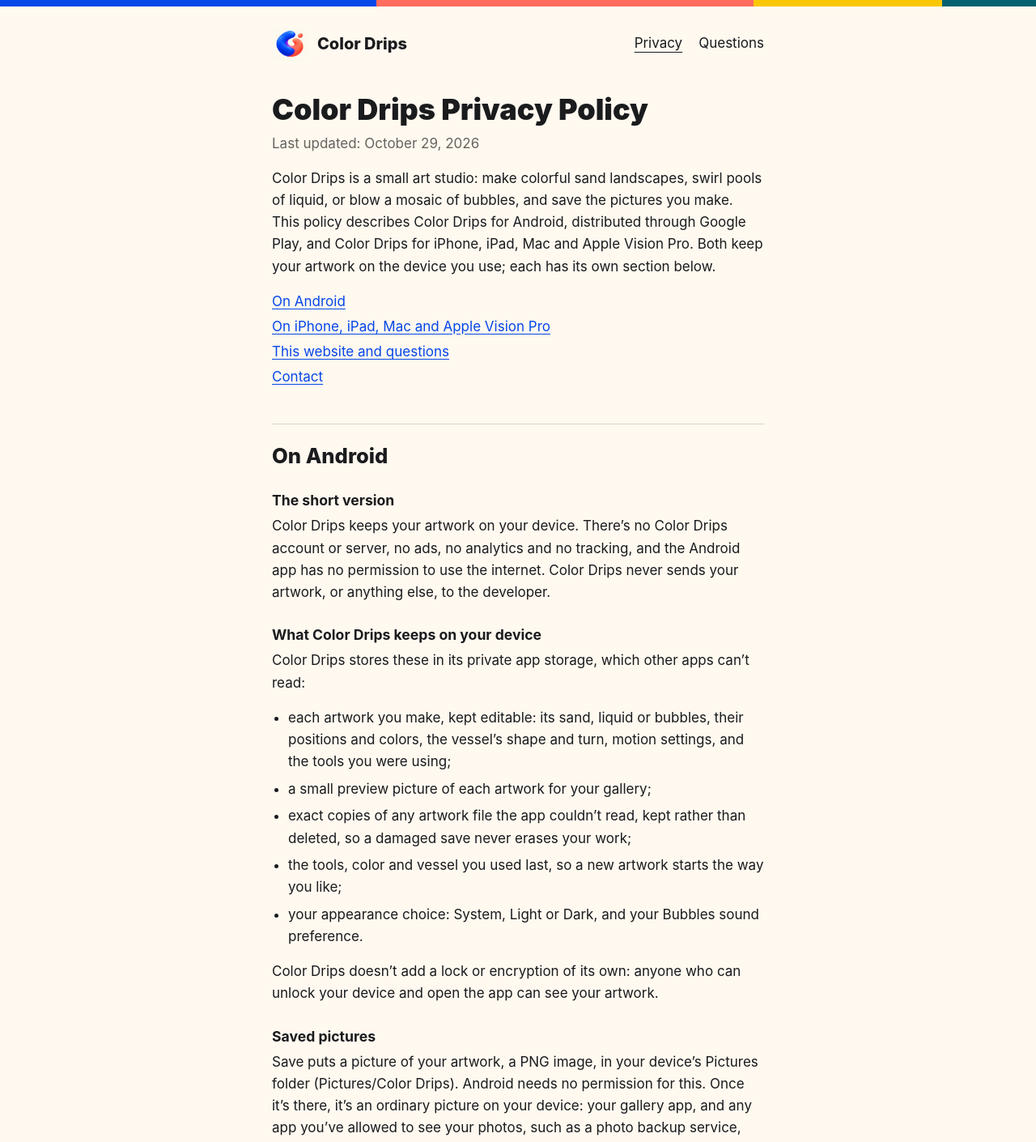
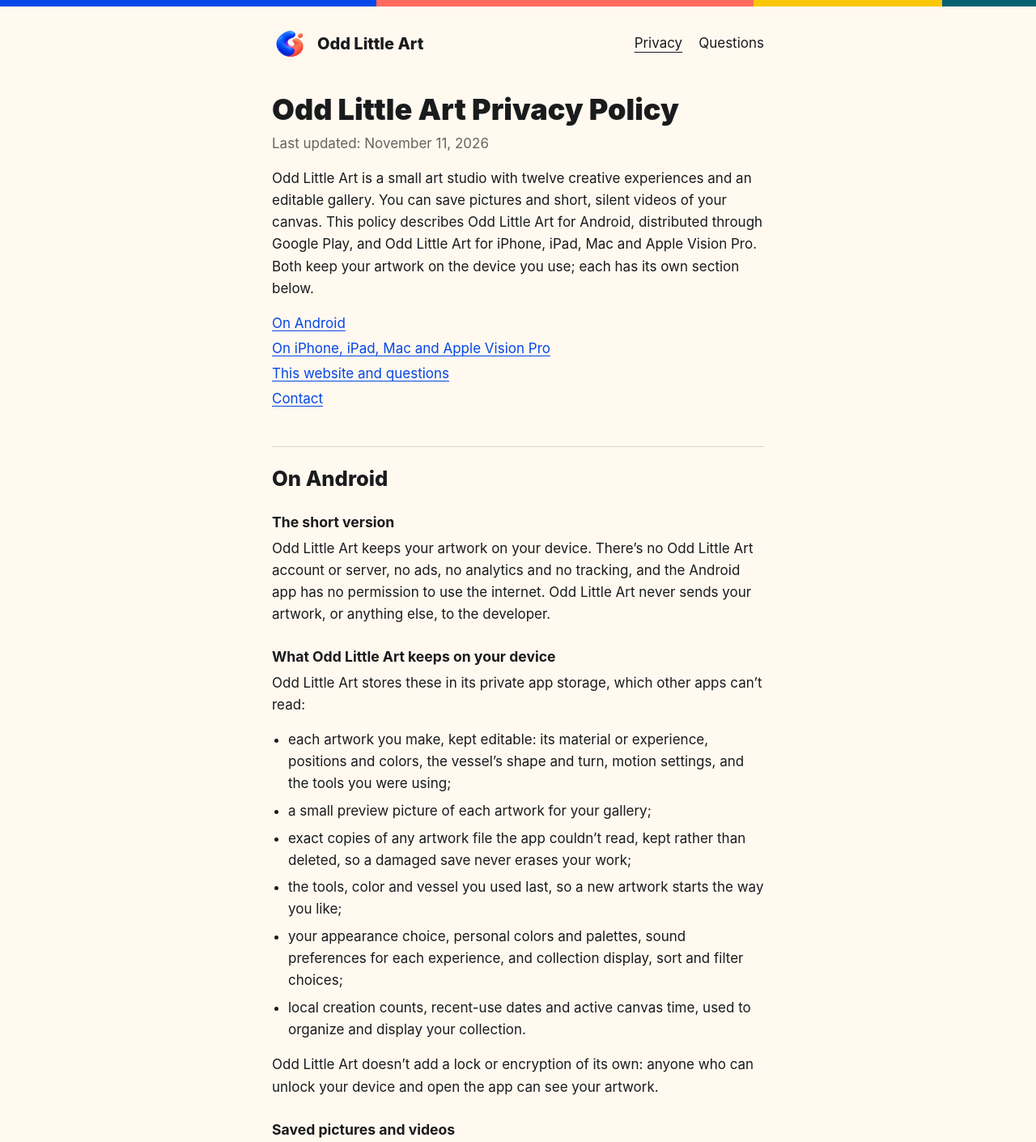
Before and after one commit to danbretl/color-drips-support, a plain HTML site: page privacy/index.html in a window 1280 px wide. Shown: the top 1410 px of the page at 81% size. Drawn offline with Linux system fonts and the light colour scheme.

Commit message:
Rename the support site to Odd Little Art

```diff
--- a/privacy/index.html
+++ b/privacy/index.html
@@ -4,20 +4,20 @@
 <meta charset="utf-8">
 <meta name="viewport" content="width=device-width, initial-scale=1">
 <meta name="color-scheme" content="light dark">
-<title>Privacy Policy · Color Drips</title>
-<meta name="description" content="Color Drips keeps your artwork on your device. No account, no ads, no analytics, and the Android app has no internet access.">
-<link rel="canonical" href="https://danbretl.github.io/color-drips-support/privacy/">
+<title>Privacy Policy · Odd Little Art</title>
+<meta name="description" content="Odd Little Art keeps your artwork on your device. No account, no ads, no analytics, and the Android app has no internet access.">
+<link rel="canonical" href="https://oddlittleart.com/privacy/">
 <link rel="icon" type="image/png" href="../assets/icon.png">
 <link rel="stylesheet" href="../assets/site.css">
 </head>
 <body>
 <a class="skip-link" href="#main">Skip to content</a>
 <div class="bands" aria-hidden="true"><span></span><span></span><span></span><span></span></div>
-<header class="site-header wrap"><a class="brand" href="../"><img src="../assets/icon.png" width="44" height="44" alt=""><span>Color Drips</span></a><nav aria-label="Main"><a href="../privacy/" aria-current="page">Privacy</a><a href="https://github.com/danbretl/color-drips-support/issues">Questions</a></nav></header>
+<header class="site-header wrap"><a class="brand" href="../"><img src="../assets/icon.png" width="44" height="44" alt=""><span>Odd Little Art</span></a><nav aria-label="Main"><a href="../privacy/" aria-current="page">Privacy</a><a href="https://github.com/danbretl/color-drips-support/issues">Questions</a></nav></header>
 <main id="main" class="wrap" tabindex="-1">
-<h1>Color Drips Privacy Policy</h1>
-<p class="updated">Last updated: October 29, 2026</p>
-<p>Color Drips is a small art studio: make colorful sand landscapes, swirl pools of liquid, or blow a mosaic of bubbles, and save the pictures you make. This policy describes Color Drips for Android, distributed through Google Play, and Color Drips for iPhone, iPad, Mac and Apple Vision Pro. Both keep your artwork on the device you use; each has its own section below.</p>
+<h1>Odd Little Art Privacy Policy</h1>
+<p class="updated">Last updated: November 11, 2026</p>
+<p>Odd Little Art is a small art studio with twelve creative experiences and an editable gallery. You can save pictures and short, silent videos of your canvas. This policy describes Odd Little Art for Android, distributed through Google Play, and Odd Little Art for iPhone, iPad, Mac and Apple Vision Pro. Both keep your artwork on the device you use; each has its own section below.</p>
 <nav class="page-index" aria-label="On this page">
 <ul>
 <li><a href="#android">On Android</a></li>
@@ -30,30 +30,31 @@
 <h2 id="android" class="platform">On Android</h2>
 
 <h3 id="the-short-version">The short version</h3>
-<p>Color Drips keeps your artwork on your device. There’s no Color Drips account or server, no ads, no analytics and no tracking, and the Android app has no permission to use the internet. Color Drips never sends your artwork, or anything else, to the developer.</p>
+<p>Odd Little Art keeps your artwork on your device. There’s no Odd Little Art account or server, no ads, no analytics and no tracking, and the Android app has no permission to use the internet. Odd Little Art never sends your artwork, or anything else, to the developer.</p>
 
-<h3 id="what-color-drips-keeps-on-your-device">What Color Drips keeps on your device</h3>
-<p>Color Drips stores these in its private app storage, which other apps can’t read:</p>
+<h3 id="what-color-drips-keeps-on-your-device">What Odd Little Art keeps on your device</h3>
+<p>Odd Little Art stores these in its private app storage, which other apps can’t read:</p>
 <ul>
-<li>each artwork you make, kept editable: its sand, liquid or bubbles, their positions and colors, the vessel’s shape and turn, motion settings, and the tools you were using;</li>
+<li>each artwork you make, kept editable: its material or experience, positions and colors, the vessel’s shape and turn, motion settings, and the tools you were using;</li>
 <li>a small preview picture of each artwork for your gallery;</li>
 <li>exact copies of any artwork file the app couldn’t read, kept rather than deleted, so a damaged save never erases your work;</li>
 <li>the tools, color and vessel you used last, so a new artwork starts the way you like;</li>
-<li>your appearance choice: System, Light or Dark, and your Bubbles sound preference.</li>
+<li>your appearance choice, personal colors and palettes, sound preferences for each experience, and collection display, sort and filter choices;</li>
+<li>local creation counts, recent-use dates and active canvas time, used to organize and display your collection.</li>
 </ul>
-<p>Color Drips doesn’t add a lock or encryption of its own: anyone who can unlock your device and open the app can see your artwork.</p>
+<p>Odd Little Art doesn’t add a lock or encryption of its own: anyone who can unlock your device and open the app can see your artwork.</p>
 
-<h3 id="saved-pictures">Saved pictures</h3>
-<p>Save puts a picture of your artwork, a PNG image, in your device’s Pictures folder (Pictures/Color Drips). Android needs no permission for this. Once it’s there, it’s an ordinary picture on your device: your gallery app, and any app you’ve allowed to see your photos, such as a photo backup service, can see it under its own terms. Color Drips doesn’t read your other pictures.</p>
+<h3 id="saved-pictures">Saved pictures and videos</h3>
+<p>Saving a picture puts a PNG image of your artwork in your device’s Pictures folder. Saving a canvas video puts a short, silent video in Movies. Android needs no storage permission for these exports. They become ordinary media files on your device: your gallery app, and any app you’ve allowed to see your photos and videos, such as a backup service, can see them under its own terms. Odd Little Art doesn’t read your other pictures or videos, or use your camera or microphone to record the canvas.</p>
 
 <h3 id="device-tilt">Device tilt</h3>
-<p>When device tilt is on, Color Drips reads your device’s motion sensor while an artwork is open, to choose which way is downhill. Android needs no permission for this. The readings aren’t stored or sent anywhere; only the resulting downhill direction becomes part of your artwork. You can switch tilt off and use the direction dial instead.</p>
+<p>When device tilt is on, Odd Little Art reads your device’s motion sensor while an artwork is open, to choose which way is downhill. Android needs no permission for this. The readings aren’t stored or sent anywhere; only the resulting downhill direction becomes part of your artwork. You can switch tilt off and use the direction dial instead.</p>
 
 <h3 id="backup-and-moving-to-a-new-device">Backup and moving to a new device</h3>
-<p>Android can include your artwork and your Color Drips preferences in your device backup, and can copy them to a new device when you set it up. Color Drips allows cloud backup only when Android encrypts it end to end with your screen lock (PIN, pattern or password), so the developer can’t read it. Without that encryption, Color Drips is left out of cloud backup. A direct transfer to a new device goes from device to device rather than through a server. Saved pictures in your Pictures folder follow your gallery’s or photo app’s own backup settings.</p>
+<p>Android can include your artwork and your Odd Little Art preferences in your device backup, and can copy them to a new device when you set it up. Odd Little Art allows cloud backup only when Android encrypts it end to end with your screen lock (PIN, pattern or password), so the developer can’t read it. Without that encryption, Odd Little Art is left out of cloud backup. A direct transfer to a new device goes from device to device rather than through a server. Saved pictures and videos follow your gallery’s or photo app’s own backup settings.</p>
 <p>You control backup in your device’s settings. The Android app doesn’t sync with other devices.</p>
 
-<h3 id="what-color-drips-doesnt-do">What Color Drips doesn’t do</h3>
+<h3 id="what-color-drips-doesnt-do">What Odd Little Art doesn’t do</h3>
 <ul>
 <li>No account or sign-in.</li>
 <li>No ads, analytics, crash-reporting or tracking tools, and no third-party code that collects data.</li>
@@ -61,41 +62,41 @@
 <li>No internet access: the Android app doesn’t request the permission.</li>
 <li>No access to your contacts, location, camera, microphone or files, and it doesn’t read your photos.</li>
 </ul>
-<p>Google Play and Android may give the developer statistics such as install counts, and crash or freeze reports from people who chose to share diagnostics with Google. Google provides those reports under its own privacy policy. Color Drips doesn’t write your artwork into logs or diagnostics.</p>
+<p>Google Play and Android may give the developer statistics such as install counts, and crash or freeze reports from people who chose to share diagnostics with Google. Google provides those reports under its own privacy policy. Odd Little Art doesn’t write your artwork into logs or diagnostics.</p>
 
 <h3 id="keeping-and-deleting-your-artwork">Keeping and deleting your artwork</h3>
-<p>Your artwork stays on your device until you remove it. Starting something new keeps the previous artwork in your gallery. Color Drips doesn’t yet have a way to delete a single artwork inside the app; to remove everything Color Drips keeps on a device, clear its storage in Android settings or uninstall it. Pictures you saved stay in your Pictures folder until you delete them there. An encrypted backup in your Google account follows your Google backup settings.</p>
-<p>Color Drips never sends your artwork to the developer, so there’s nothing for the developer to delete on a server.</p>
+<p>Your artwork stays on your device until you remove it. Starting something new keeps the previous artwork in your gallery. Odd Little Art doesn’t yet have a way to delete a single artwork inside the app; to remove everything Odd Little Art keeps on a device, clear its storage in Android settings or uninstall it. Pictures and videos you saved stay in Pictures and Movies until you delete them there. An encrypted backup in your Google account follows your Google backup settings.</p>
+<p>Odd Little Art never sends your artwork to the developer, so there’s nothing for the developer to delete on a server.</p>
 
 <h2 id="apple" class="platform">On iPhone, iPad, Mac and Apple Vision Pro</h2>
 
 <h3 id="apple-the-short-version">The short version</h3>
-<p>On Apple devices, Color Drips keeps the same editable studio library on the device you use. It doesn’t sync between devices, and there is no Color Drips account, server, advertising, analytics or tracking. Color Drips doesn’t send your artwork to the developer.</p>
+<p>On Apple devices, Odd Little Art keeps the same editable studio library on the device you use. It doesn’t sync between devices, and there is no Odd Little Art account, server, advertising, analytics or tracking. Odd Little Art doesn’t send your artwork to the developer.</p>
 
-<h3 id="apple-what-color-drips-keeps">What Color Drips keeps on your device</h3>
-<p>Color Drips keeps your editable artwork, gallery previews, exact copies of any artwork file it couldn’t read, your last-used tools, color and vessel, and your appearance and Bubbles sound preferences in its private app storage. On devices that save pictures to Photos, local export records help recognize artwork already saved there and avoid accidental duplicate pictures. These records stay on your device.</p>
+<h3 id="apple-what-color-drips-keeps">What Odd Little Art keeps on your device</h3>
+<p>Odd Little Art keeps your editable artwork, gallery previews, exact copies of any artwork file it couldn’t read, your last-used tools, color and vessel, personal colors and palettes, appearance, per-experience sound, and collection display, sort and filter preferences in its private app storage. It also keeps local creation counts, recent-use dates and active canvas time to organize and display your collection. On devices that save pictures to Photos, local export records help recognize artwork already saved there and avoid accidental duplicate pictures. These records stay on your device.</p>
 
-<h3 id="apple-saved-pictures">Saved pictures</h3>
-<p>On iPhone, iPad and Apple Vision Pro, Save adds a picture of your artwork to Photos. The first time, your device asks whether Color Drips may add photos; that permission lets it add pictures but not see your library. On Mac, Save asks where to put the picture, and Color Drips can write only the file you choose: it runs in Apple’s app sandbox with access only to files you pick.</p>
+<h3 id="apple-saved-pictures">Saved pictures and videos</h3>
+<p>On iPhone, iPad and Apple Vision Pro, saving a picture or canvas video adds it to Photos. The first time, your device asks whether Odd Little Art may add photos; that permission lets it add pictures and videos but not see your library. On Mac, saving asks where to put the picture or video, and Odd Little Art can write only the file you choose: it runs in Apple’s app sandbox with access only to files you pick. Canvas videos are silent recordings of the artwork; they do not use your camera or microphone.</p>
 
 <h3 id="apple-device-tilt">Device tilt</h3>
-<p>On iPhone and iPad, Color Drips can read your device’s motion sensors while an artwork is open, to choose which way is downhill. The readings aren’t stored or sent anywhere; only the resulting direction becomes part of your artwork.</p>
+<p>On iPhone and iPad, Odd Little Art can read your device’s motion sensors while an artwork is open, to choose which way is downhill. The readings aren’t stored or sent anywhere; only the resulting direction becomes part of your artwork.</p>
 
 <h3 id="apple-backups">Backups</h3>
-<p>Your device’s own backups, such as iCloud Backup or a backup to your computer, may include your Color Drips library, under Apple’s settings and terms. Pictures you saved to Photos follow your Photos settings.</p>
+<p>Your device’s own backups, such as iCloud Backup or a backup to your computer, may include your Odd Little Art library, under Apple’s settings and terms. Pictures and videos you saved to Photos follow your Photos settings.</p>
 
 <h3 id="apple-deleting">Deleting your artwork</h3>
-<p>To remove everything Color Drips keeps on an Apple device, delete the app. Pictures you saved stay in Photos, or wherever you saved them on your Mac, until you delete them there.</p>
+<p>On iPhone, iPad and Apple Vision Pro, deleting the app removes its local app data. On Mac, deleting the app alone can leave its local library behind; contact us if you need help removing it. Pictures and videos you saved stay in Photos, or wherever you saved them on your Mac, until you delete them there.</p>
 
 <h2 id="this-website-and-questions">This website and questions</h2>
 <p>This website is hosted by GitHub Pages and uses no scripts, cookies, analytics or outside resources. GitHub may record technical information, such as your IP address, when it serves the pages; see the <a href="https://docs.github.com/en/site-policy/privacy-policies/github-general-privacy-statement">GitHub General Privacy Statement</a>. Questions are public <a href="https://github.com/danbretl/color-drips-support/issues">GitHub issues</a>: posting requires a GitHub account, and everything you post there is public.</p>
 
 <h2 id="changes">Changes to this policy</h2>
-<p>If Color Drips starts keeping or sharing anything new, this page will change first, with a new date at the top.</p>
+<p>If Odd Little Art starts keeping or sharing anything new, this page will change first, with a new date at the top.</p>
 
 <h2 id="contact">Contact</h2>
-<p>Color Drips is made by Dan Bretl. For questions about this policy, open a <a href="https://github.com/danbretl/color-drips-support/issues">GitHub issue</a>.</p>
+<p>Odd Little Art is made by Dan Bretl. For questions about this policy, open a <a href="https://github.com/danbretl/color-drips-support/issues">GitHub issue</a>.</p>
 </main>
-<footer class="wrap"><a href="../">Color Drips</a> · <a href="../privacy/">Privacy</a> · <a href="https://github.com/danbretl/color-drips-support/issues">Questions</a></footer>
+<footer class="wrap"><a href="../">Odd Little Art</a> · <a href="../privacy/">Privacy</a> · <a href="https://github.com/danbretl/color-drips-support/issues">Questions</a></footer>
 </body>
 </html>
```
Also changed, not shown: index.html (+8 -8 lines).
